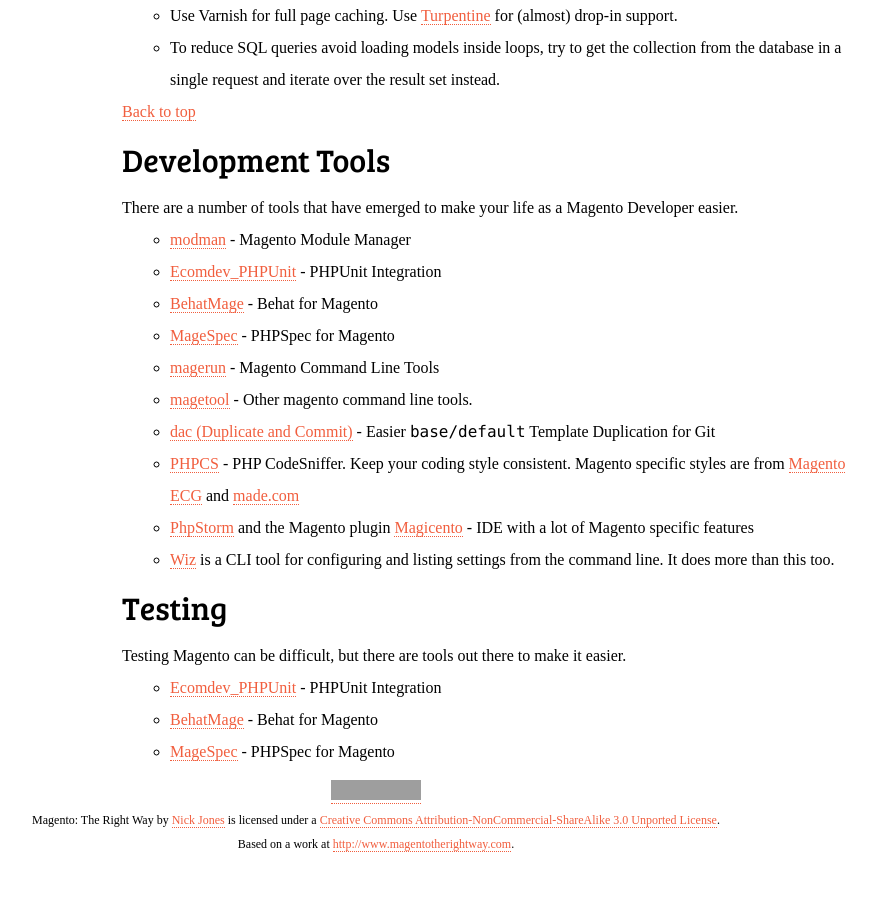
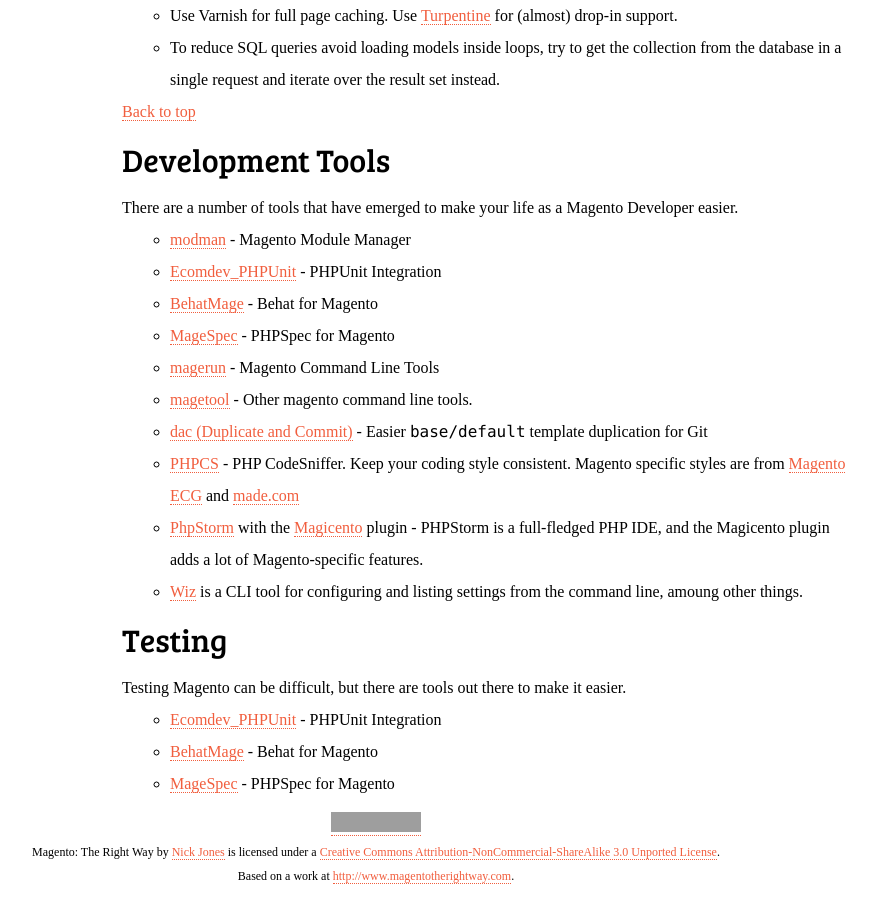
Before and after one commit to punkstar/magentotherightway.com, a Jekyll site: the page built from index.html, in a window 1280 px wide and 900 px high, scrolled down 4381 px. Shown: the whole window, without its empty margins (264-1140 px from the left). Built offline with Jekyll 4.4.1, drawn with Linux system fonts in a browser that asks for light colours; some web fonts are replaced; before the commit the page ends 5249 px from its top, so only the background shows below that; grey boxes are pictures that could not be loaded.

Commit message:
Fixed grammar and sentence construction (#29)

```diff
--- a/_posts/06-01-01-DevelopmentTools.md
+++ b/_posts/06-01-01-DevelopmentTools.md
@@ -11,8 +11,8 @@
 * [MageSpec](https://github.com/MageTest/MageSpec) - PHPSpec for Magento
 * [magerun](https://github.com/netz98/n98-magerun) - Magento Command Line Tools
 * [magetool](http://magetool.co.uk/) - Other magento command line tools.
-* [dac (Duplicate and Commit)](https://github.com/shawesome/dac) - Easier `base/default` Template Duplication for Git
+* [dac (Duplicate and Commit)](https://github.com/shawesome/dac) - Easier `base/default` template duplication for Git
 * [PHPCS](http://pear.php.net/package/PHP_CodeSniffer/) - PHP CodeSniffer. Keep your coding style consistent. Magento specific styles are from [Magento ECG](https://github.com/magento-ecg/coding-standard) and
   [made.com](https://github.com/madedotcom/phpcs-magento-rules)
-* [PhpStorm](http://www.jetbrains.com/phpstorm/) and the Magento plugin [Magicento](http://magicento.com/) - IDE with a lot of Magento specific features
-* [Wiz](https://github.com/classyllama/Wiz) is a CLI tool for configuring and listing settings from the command line. It does more than this too.
+* [PhpStorm](http://www.jetbrains.com/phpstorm/) with the [Magicento](http://magicento.com/) plugin - PHPStorm is a full-fledged PHP IDE, and the Magicento plugin adds a lot of Magento-specific features.
+* [Wiz](https://github.com/classyllama/Wiz) is a CLI tool for configuring and listing settings from the command line, amoung other things.
```
